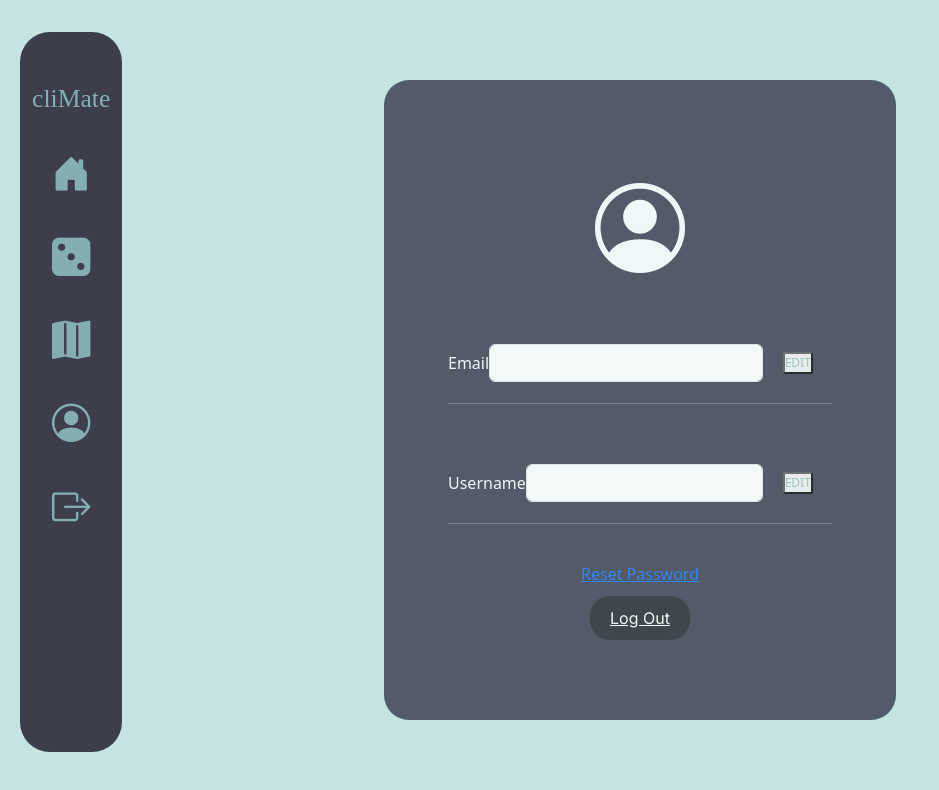
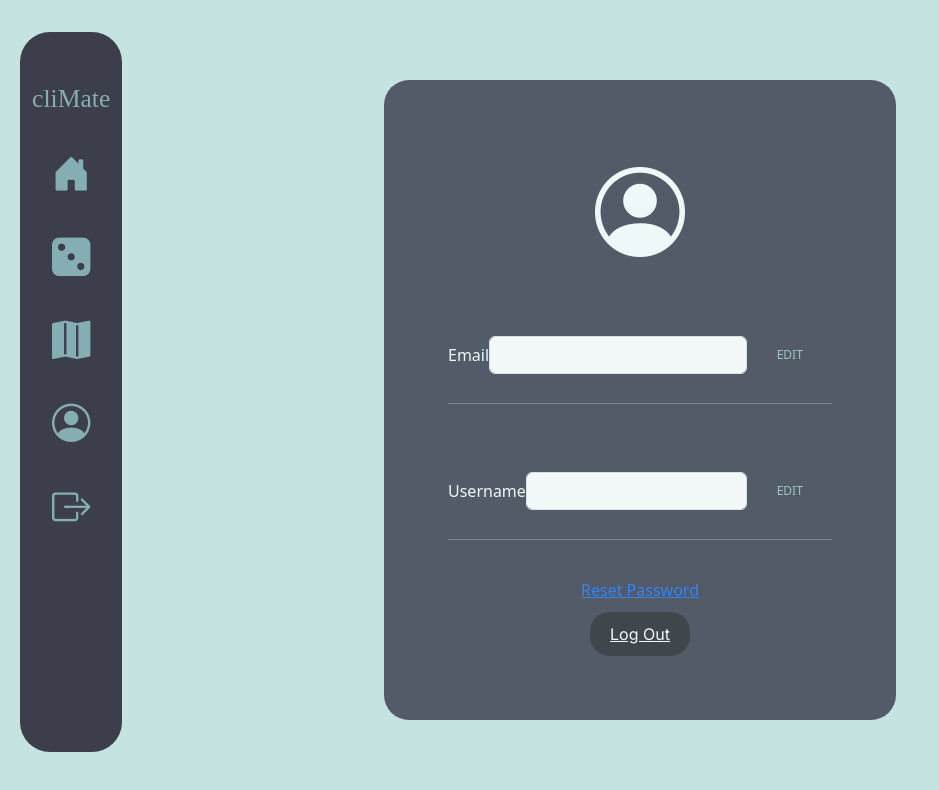
Before and after one commit to SequentialEntropy/SoftwareEng888, a React (Vite) app in the folder application/: page /profile in a window 1280 px wide. Shown: the top 790 px of the page, without its empty margins (0-939 px from the left). Built offline with nearby package versions, Linux system fonts and the light colour scheme; no server answers; a web font is replaced by a local one.

Commit message:
Update Profile.module.css
Modification of profile page

```diff
--- a/application/src/styles/Profile.module.css
+++ b/application/src/styles/Profile.module.css
@@ -167,6 +167,19 @@
     justify-content: center;
     align-items: start;
     z-index: 50;
+}
+
+.edit {
+    background-color: #37394A; /* Change to your preferred color */
+    color: #94BEBA; /* Ensures text is readable */
+    border: none;
+    padding: 10px 10px;
+    cursor: pointer;
+    border-radius: 5px;
+}
+
+.edit:hover {
+    color: white; /* Optional: Hover effect */
 }
 
 @media (max-width: 480px){
```
